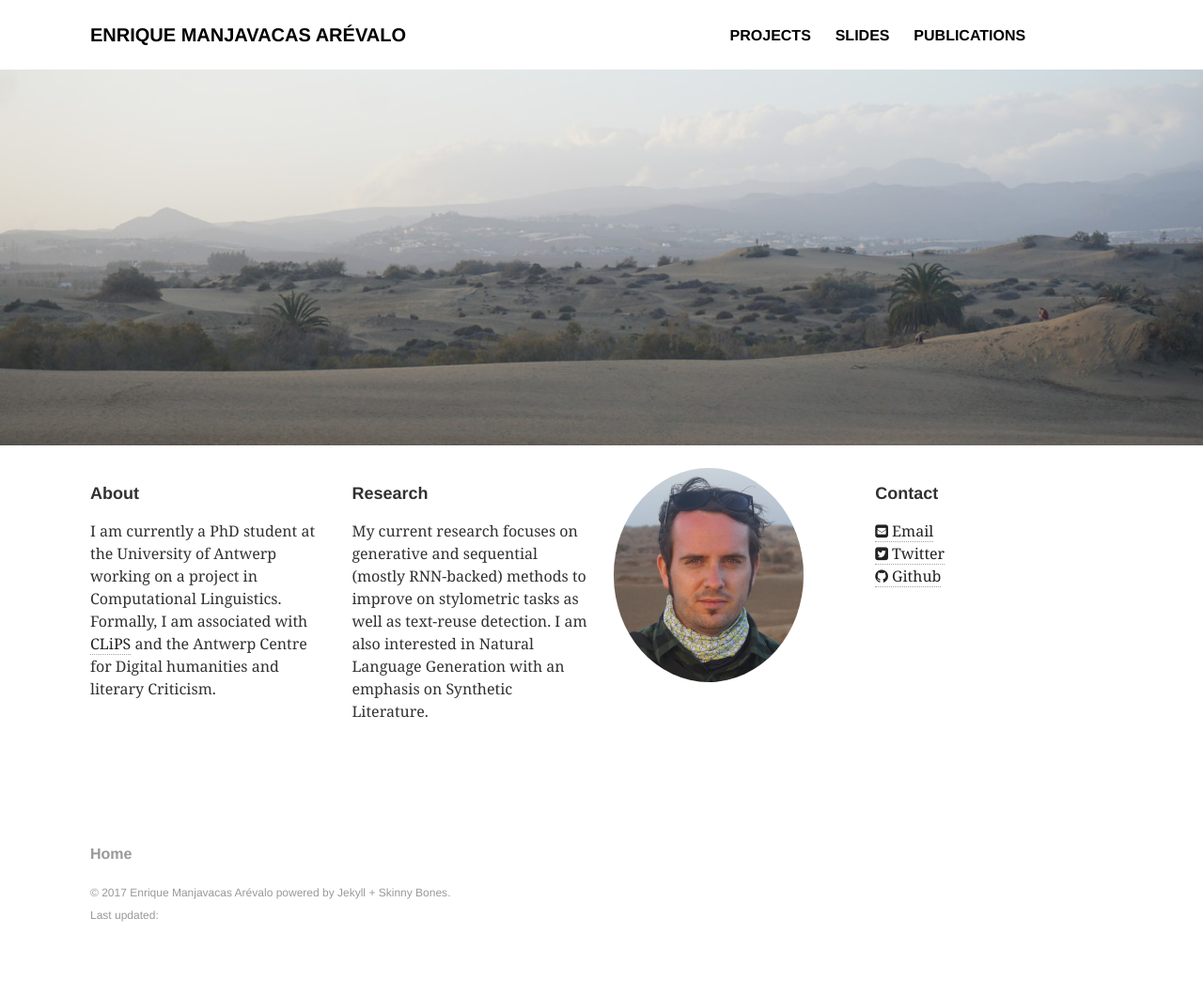
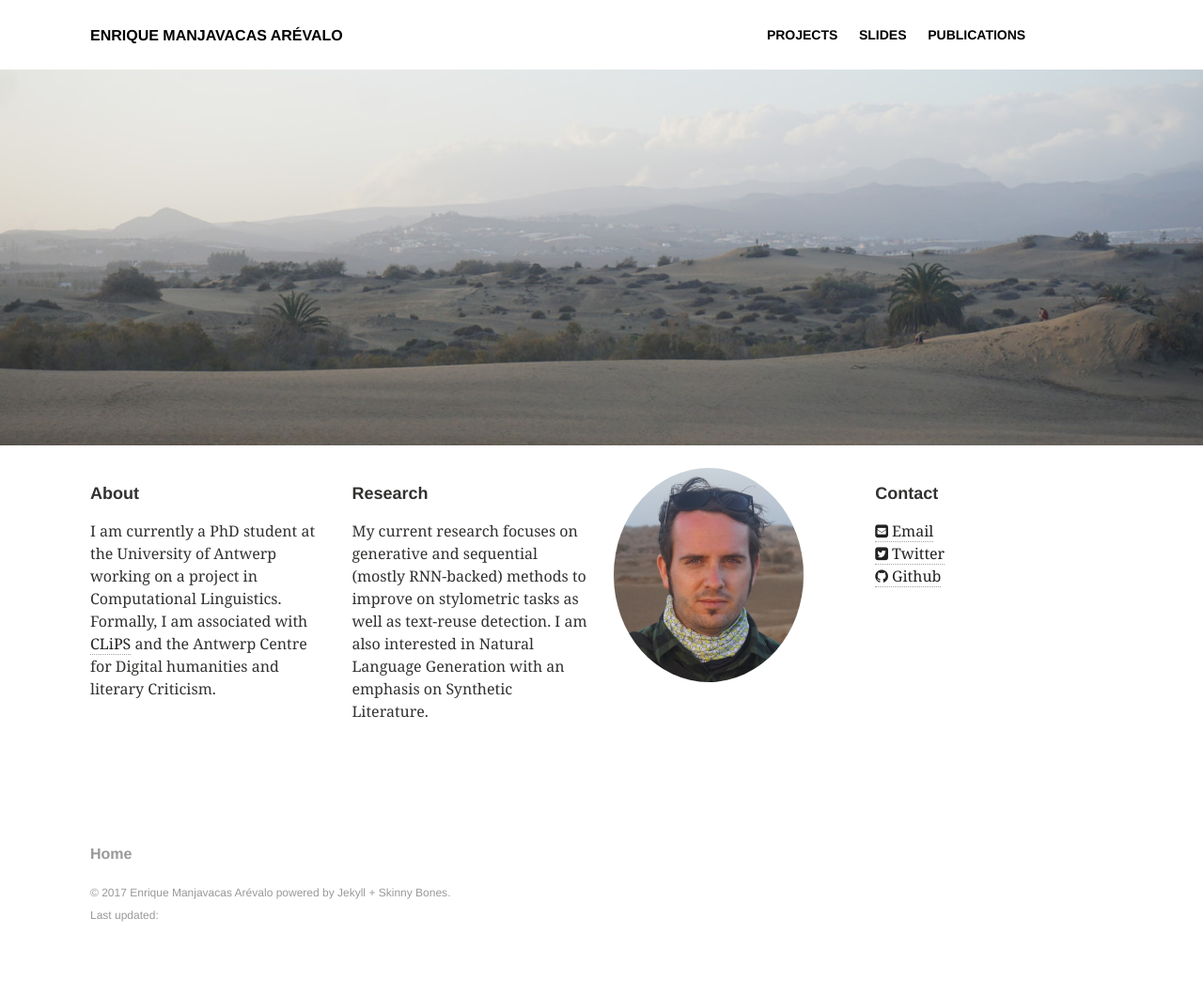
Before and after one commit to emanjavacas/gh-src, a Jekyll site: the page built from index.md, in a window 1280 px wide. Shown: the whole page at 94% size. Built offline with Jekyll 4.4.1, drawn with Linux system fonts in a browser that asks for light colours.

Commit message:
better font size for topbar

```diff
--- a/_sass/_layout.scss
+++ b/_sass/_layout.scss
@@ -29,7 +29,7 @@
 	color: $black;
 	font-family: $alt-font;
 	font-weight: 700;
-	@include font-size(20,no);
+	@include font-size(16,no);
 	line-height: .5 * $masthead-height; // half the height to center vertically
 	text-transform: uppercase;
 }
@@ -103,7 +103,7 @@
 	li {
 		a {
 			font-weight: 700;
-			@include font-size(16,no);
+			@include font-size(14,no);
 			line-height: .5 * $masthead-height; // half the height to center vertically
 			color: $black;
 			text-transform: uppercase;
```
